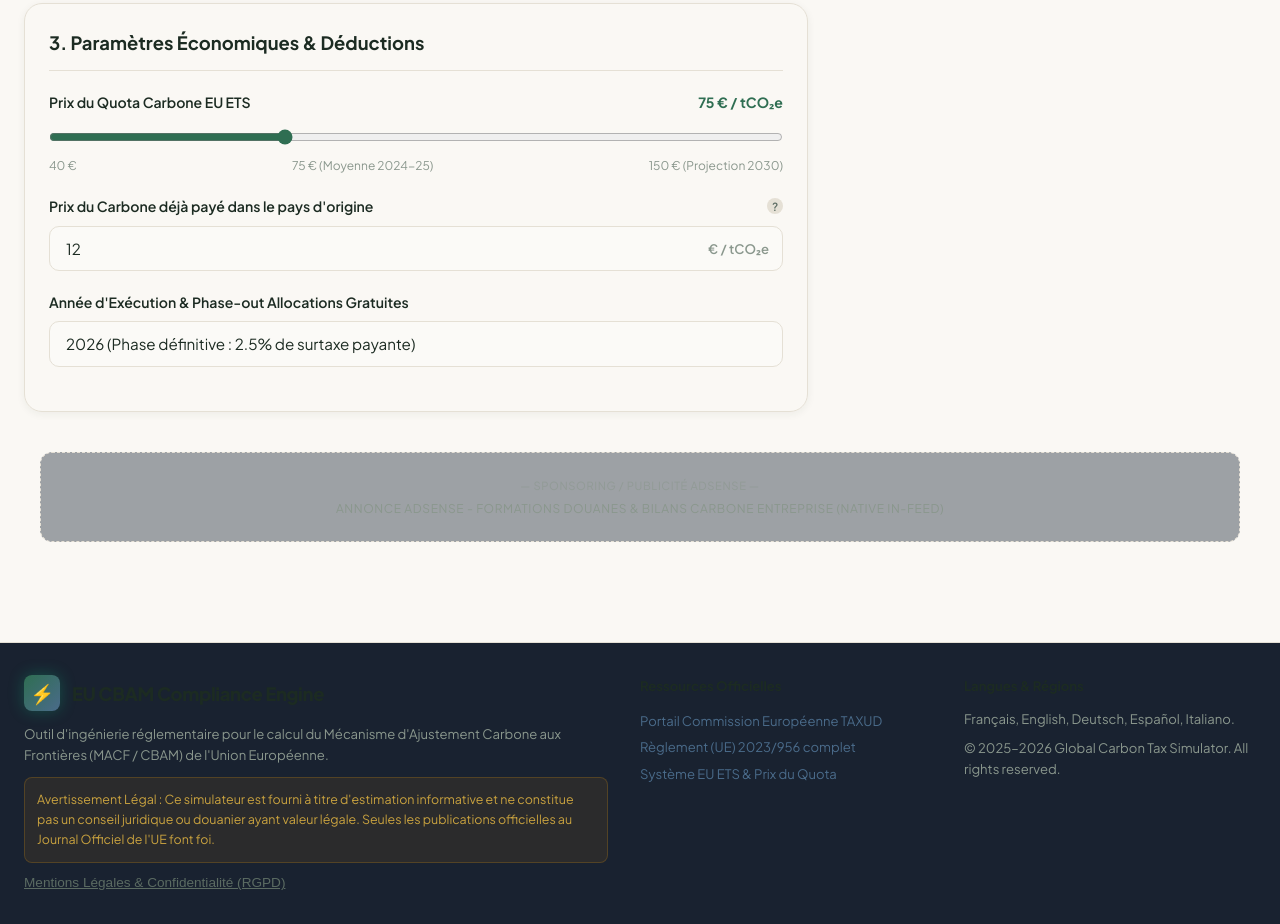
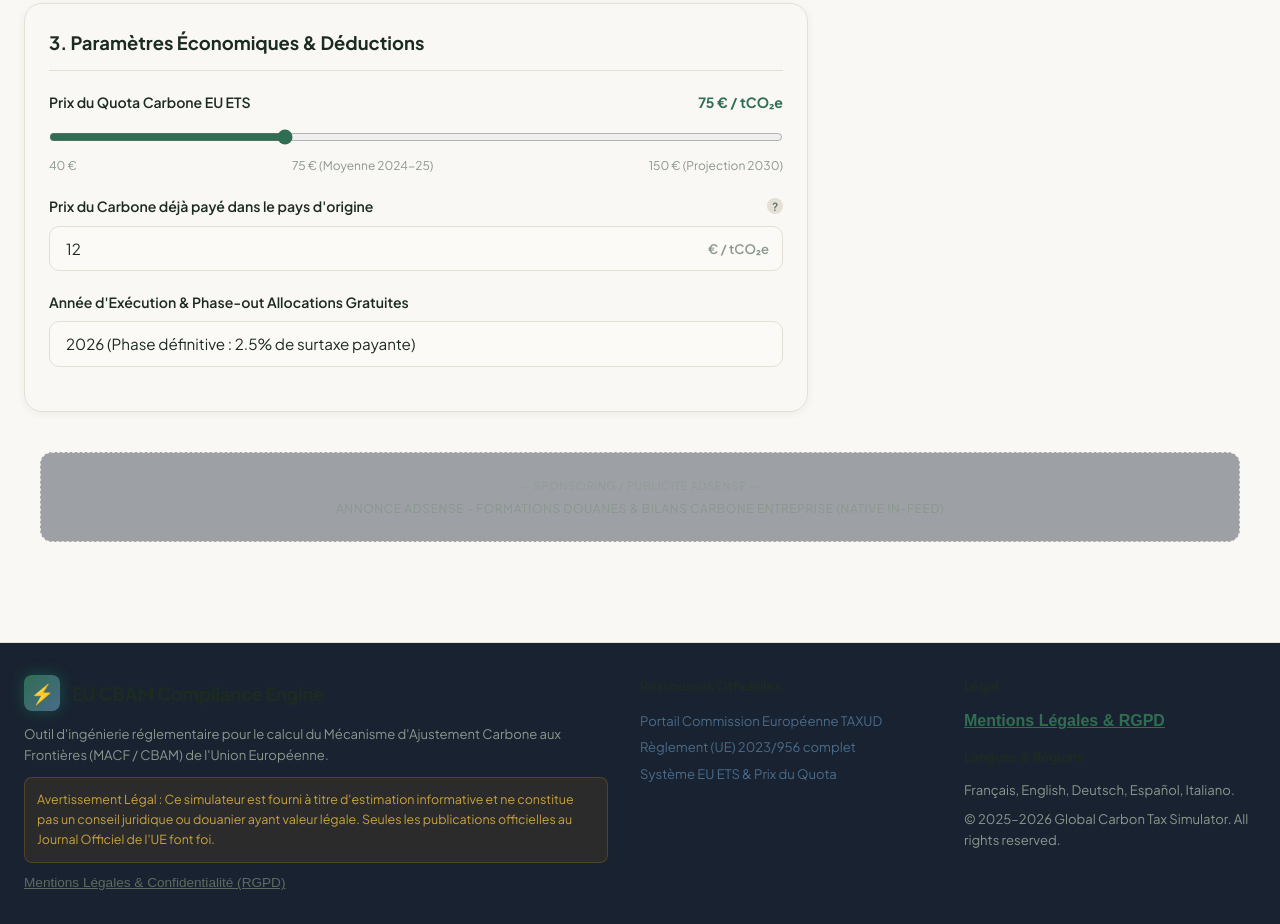
Before and after one commit to maelysbussac-ship-it/test-agent-2-cbam-tax-estimator, a plain HTML site: page index.html in a window 1280 px wide. Shown: the part 1357-2281 px from the top of the page. Drawn offline with Linux system fonts and the light colour scheme.

Commit message:
Deploy: update index.html

```diff
--- a/index.html
+++ b/index.html
@@ -1189,6 +1189,10 @@
             </div>
 
             <div>
+                <h4 style="color:#1c2b22; margin-bottom:12px;">Légal</h4>
+                <ul style="list-style:none; line-height:2; margin-bottom:12px;">
+                    <li><button onclick="toggleLegalModal()" style="background:none;border:none;color:#2f6e52;text-decoration:underline;cursor:pointer;padding:0;font-size:1rem;font-weight:600;">Mentions Légales &amp; RGPD</button></li>
+                </ul>
                 <h4 style="color:#1c2b22; margin-bottom:12px;">Langues &amp; Régions</h4>
                 <p style="margin-bottom:8px;">Français, English, Deutsch, Español, Italiano.</p>
                 <p>© 2025–2026 Global Carbon Tax Simulator. All rights reserved.</p>
```
